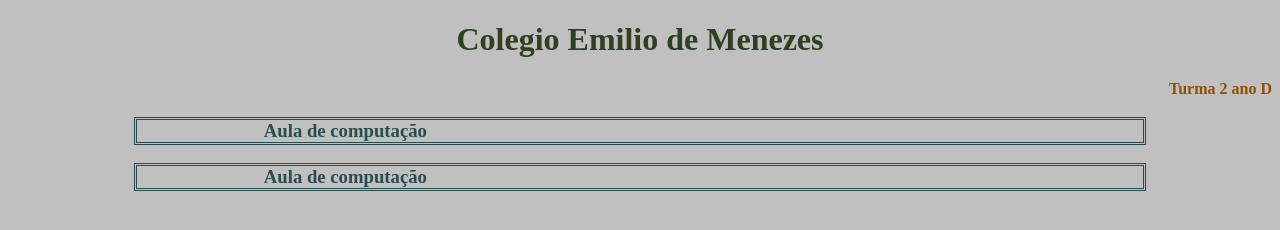
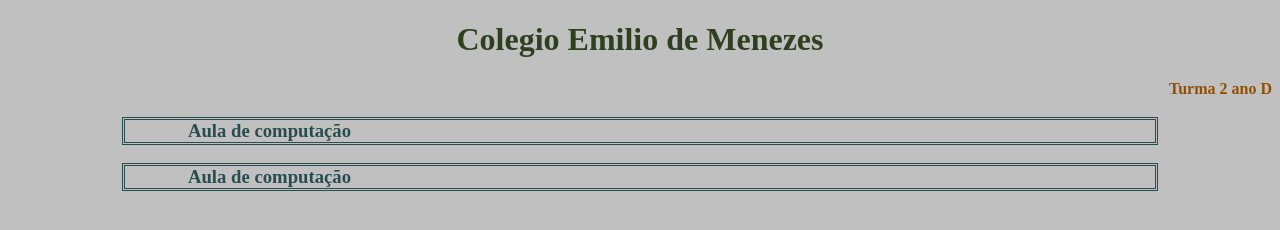
Before and after one commit to julia1o1o/turma2d_juliacampos, a plain HTML site: page index.html in a window 1280 px wide. Drawn offline with Linux system fonts and the light colour scheme.

Commit message:
10 --- 5    10 ---- 9

```diff
--- a/style.css
+++ b/style.css
@@ -11,12 +11,12 @@ h3 { color: rgb(40, 77, 77);
     border-style: double;
 }
 
-h3 { padding-left: 10%;
-     padding-right: 10%;
+h3 { padding-left: 5%;
+     padding-right: 5%;
 }
 
-h3 { margin-left: 10%;
-     margin-right: 10%;
+h3 { margin-left: 9%;
+     margin-right: 9%;
 }
 
 body { background-color: rgb(192, 192, 192);
```
